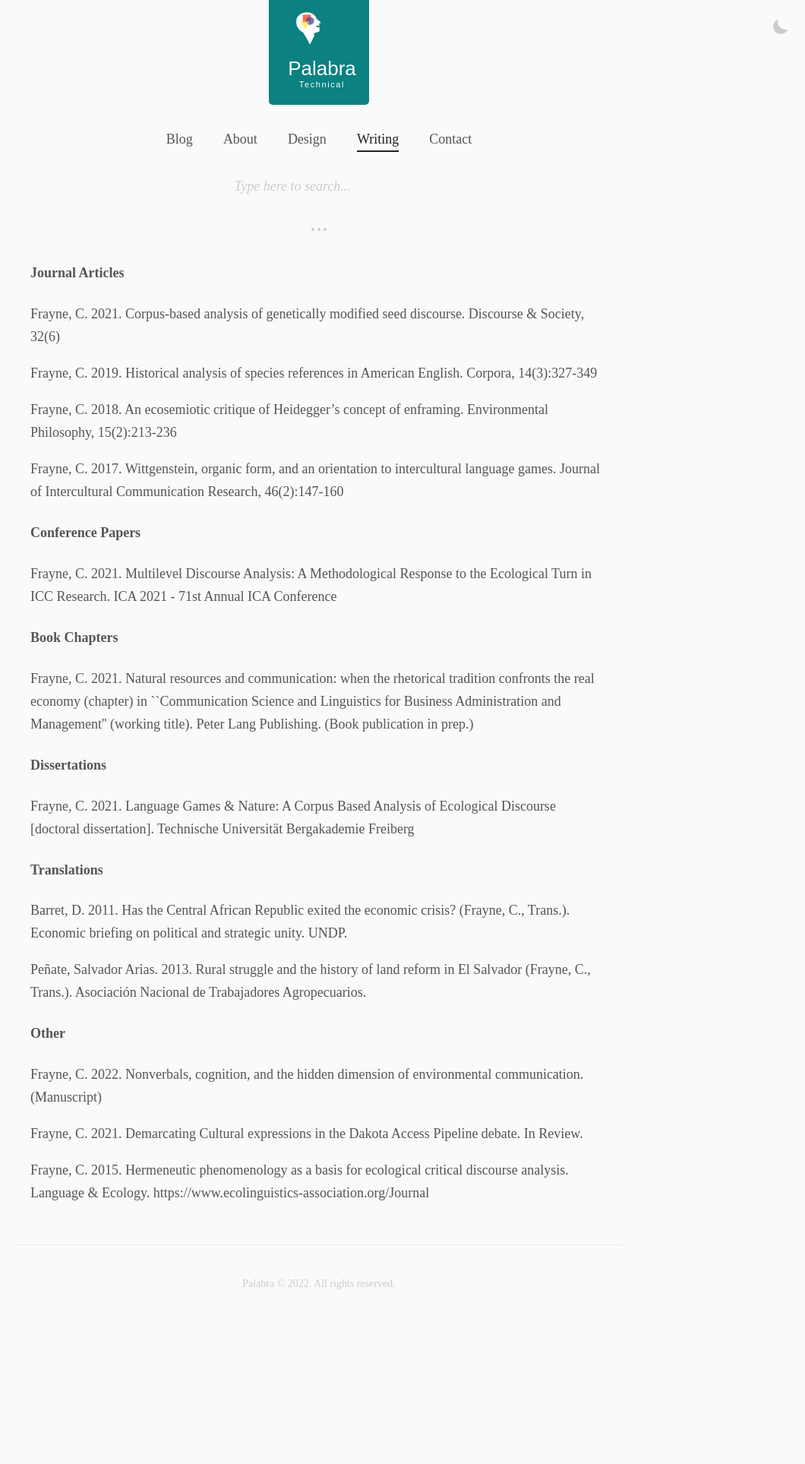
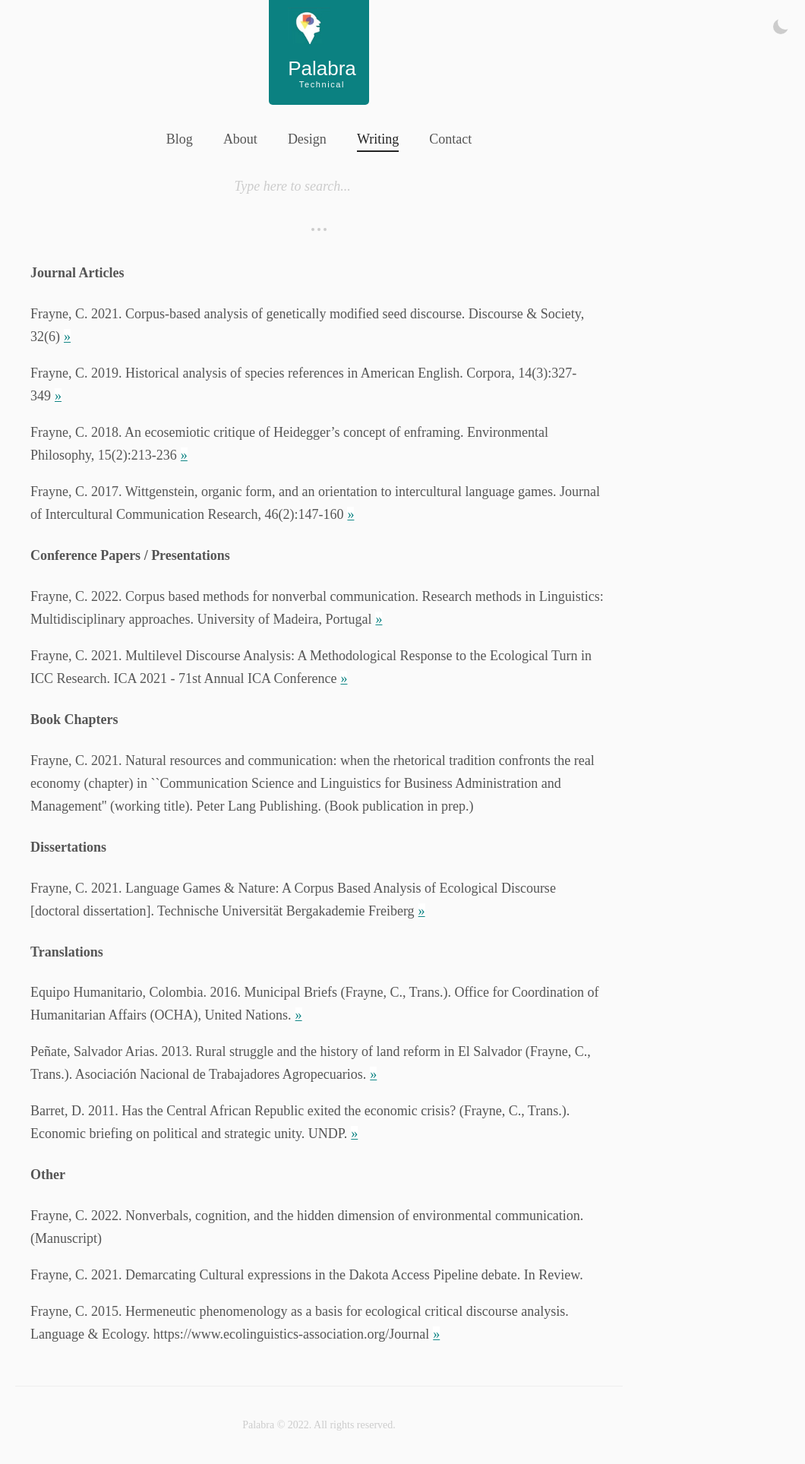
Before and after one commit to craigmateo/palabra, a Jekyll site: the page built from _pages/writing.html, in a window 1280 px wide. Shown: the whole page at 76% size, without its empty margins (220-1280 px from the left). Built offline with Jekyll 4.4.1, drawn with Linux system fonts in a browser that asks for light colours; some web fonts are replaced; before the commit the page ends 1741 px from its top, so only the background shows below that.

Commit message:
new publications

```diff
--- a/_pages/writing.html
+++ b/_pages/writing.html
@@ -8,26 +8,29 @@ permalink: /writing/
 
 <section class="page-writing">
     <h4>Journal Articles</h4>
-    <p>Frayne, C. 2021. Corpus-based analysis of genetically modified seed discourse. Discourse & Society, 32(6)</p>
-    <p>Frayne, C. 2019. Historical analysis of species references in American English. Corpora, 14(3):327-349</p>
-    <p>Frayne, C. 2018. An ecosemiotic critique of Heidegger’s concept of enframing. Environmental Philosophy, 15(2):213-236</p>
-    <p>Frayne, C. 2017. Wittgenstein, organic form, and an orientation to intercultural language games. Journal of Intercultural Communication Research, 46(2):147-160</p>
+    <p>Frayne, C. 2021. Corpus-based analysis of genetically modified seed discourse. Discourse & Society, 32(6)<a class="link" target="_blank" href="https://journals.sagepub.com/doi/abs/10.1177/09579265211023234?journalCode=dasa">&raquo;</a></p>
+    <p>Frayne, C. 2019. Historical analysis of species references in American English. Corpora, 14(3):327-349<a class="link" target="_blank" href="https://www.euppublishing.com/doi/abs/10.3366/cor.2019.0177">&raquo;</a></p>
+    <p>Frayne, C. 2018. An ecosemiotic critique of Heidegger’s concept of enframing. Environmental Philosophy, 15(2):213-236<a class="link" target="_blank" href="https://www.jstor.org/stable/26819181">&raquo;</a></p>
+    <p>Frayne, C. 2017. Wittgenstein, organic form, and an orientation to intercultural language games. Journal of Intercultural Communication Research, 46(2):147-160<a class="link" target="_blank" href="https://www.tandfonline.com/doi/abs/10.1080/17475759.2017.1283349?journalCode=rjic20">&raquo;</a></p>
 
-<h4>Conference Papers</h4>
-Frayne, C. 2021. Multilevel Discourse Analysis: A Methodological Response to the Ecological Turn in ICC Research. ICA 2021 - 71st Annual ICA Conference
+<h4>Conference Papers / Presentations</h4>
+<p>Frayne, C. 2022. Corpus based methods for nonverbal communication. Research methods in Linguistics: Multidisciplinary approaches. University of Madeira, Portugal<a class="link" target="_blank" href="https://palabra.ca/communication/2022/11/01/nonverbal-communication/">&raquo;</a></p>
+<p>Frayne, C. 2021. Multilevel Discourse Analysis: A Methodological Response to the Ecological Turn in ICC Research. ICA 2021 - 71st Annual ICA Conference<a class="link" target="_blank" href="https://youtu.be/3aESsS8feEo">&raquo;</a></p>
 
 <h4>Book Chapters</h4>
 
 <p>Frayne, C. 2021. Natural resources and communication: when the rhetorical tradition confronts the real economy (chapter) in ``Communication Science and Linguistics for Business Administration and Management'' (working title). Peter Lang Publishing. (Book publication in prep.)</p>
 
 <h4>Dissertations</h4>
-<p>Frayne, C. 2021. Language Games & Nature: A Corpus Based Analysis of Ecological Discourse [doctoral dissertation]. Technische Universität Bergakademie Freiberg</p>
+<p>Frayne, C. 2021. Language Games & Nature: A Corpus Based Analysis of Ecological Discourse [doctoral dissertation]. Technische Universität Bergakademie Freiberg<a class="link" target="_blank" href="https://tubaf.qucosa.de/landing-page/?tx_dlf[id]=https%3A%2F%2Ftubaf.qucosa.de%2Fapi%2Fqucosa%253A74856%2Fmets">&raquo;</a></p>
 
 <h4>Translations</h4>
 
-<p>Barret, D. 2011. Has the Central African Republic exited the economic crisis? (Frayne, C., Trans.). Economic briefing on political and strategic unity. UNDP.</p>
+<p>Equipo Humanitario, Colombia. 2016. Municipal Briefs (Frayne, C., Trans.). Office for Coordination of Humanitarian Affairs (OCHA), United Nations.<a class="link" target="_blank" href="https://online.fliphtml5.com/kppu/atky/#p=1">&raquo;</a></p>
 
-<p>Peñate, Salvador Arias. 2013. Rural struggle and the history of land reform in El Salvador (Frayne, C., Trans.). Asociación Nacional de Trabajadores Agropecuarios.</p>
+<p>Peñate, Salvador Arias. 2013. Rural struggle and the history of land reform in El Salvador (Frayne, C., Trans.). Asociación Nacional de Trabajadores Agropecuarios.<a class="link" target="_blank" href="https://fliphtml5.com/kppu/hmsm/basic">&raquo;</a></p>
+
+<p>Barret, D. 2011. Has the Central African Republic exited the economic crisis? (Frayne, C., Trans.). Economic briefing on political and strategic unity. UNDP.<a class="link" target="_blank" href="https://fliphtml5.com/kppu/zovq/basic">&raquo;</a></p>
 
 <h4>Other</h4>
 
@@ -35,7 +38,15 @@ Frayne, C. 2021. Multilevel Discourse Analysis: A Methodological Response to the
 
 <p>Frayne, C. 2021. Demarcating Cultural expressions in the Dakota Access Pipeline debate. In Review.</p>
 
-<p>Frayne, C. 2015. Hermeneutic phenomenology as a basis for ecological critical discourse analysis. Language & Ecology. https://www.ecolinguistics-association.org/Journal</p>
+<p>Frayne, C. 2015. Hermeneutic phenomenology as a basis for ecological critical discourse analysis. Language & Ecology. https://www.ecolinguistics-association.org/Journal<a class="link" target="_blank" href="https://www.semanticscholar.org/paper/Hermeneutic-Phenomenology-as-a-basis-for-Ecological-Frayne/97b6fc180fd661d65b8cde9acdf03290e0be2cdd">&raquo;</a></p>
 
 </section>
 </section>
+
+<style>
+.link {
+    margin-left: 5px;
+    color: #0b8181;
+    background-color: white;
+}
+</style>
```
Also changed, not shown: _posts/2022-11-01-nonverbal-communication.md (+1 -1 lines).
